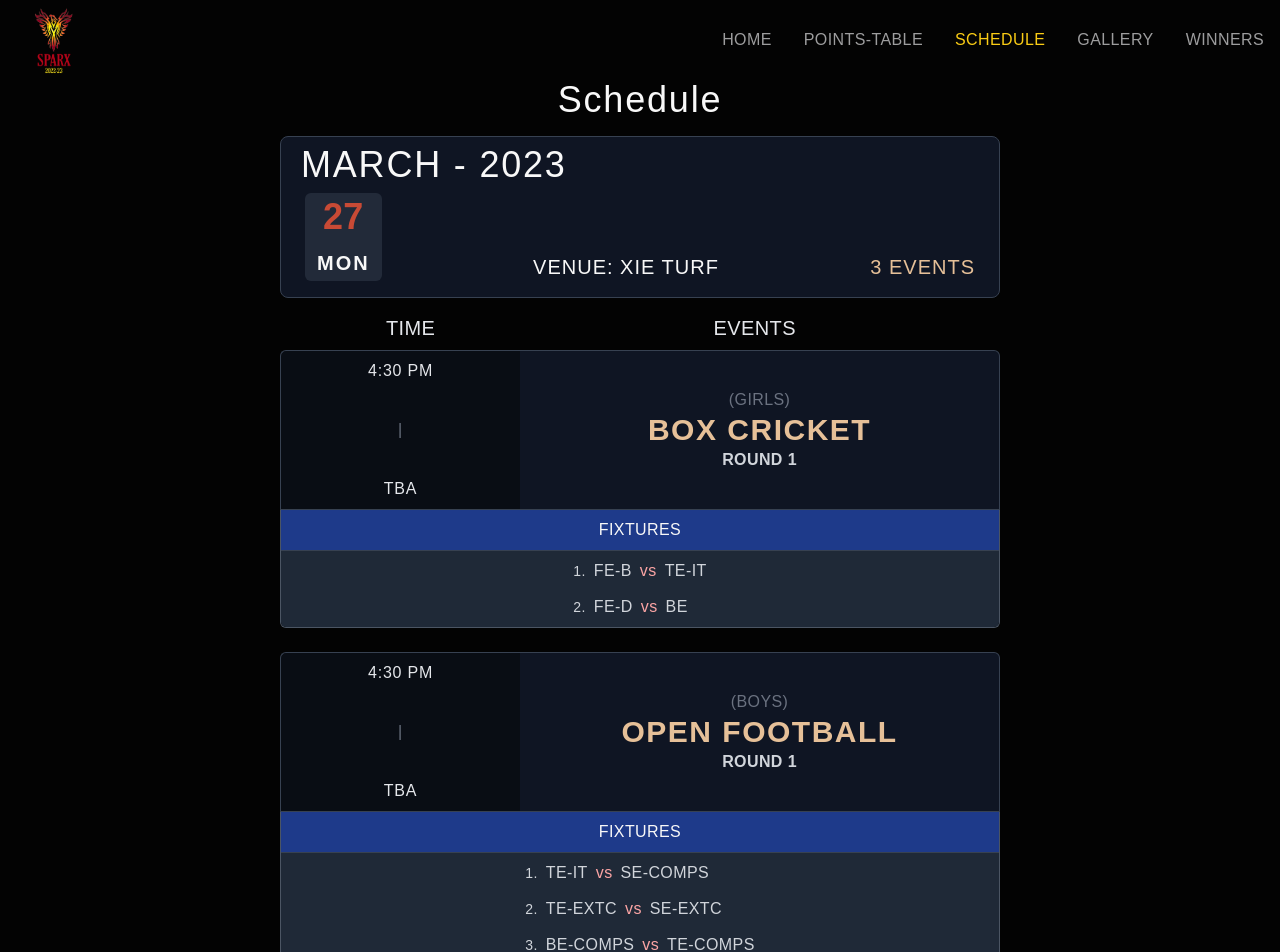
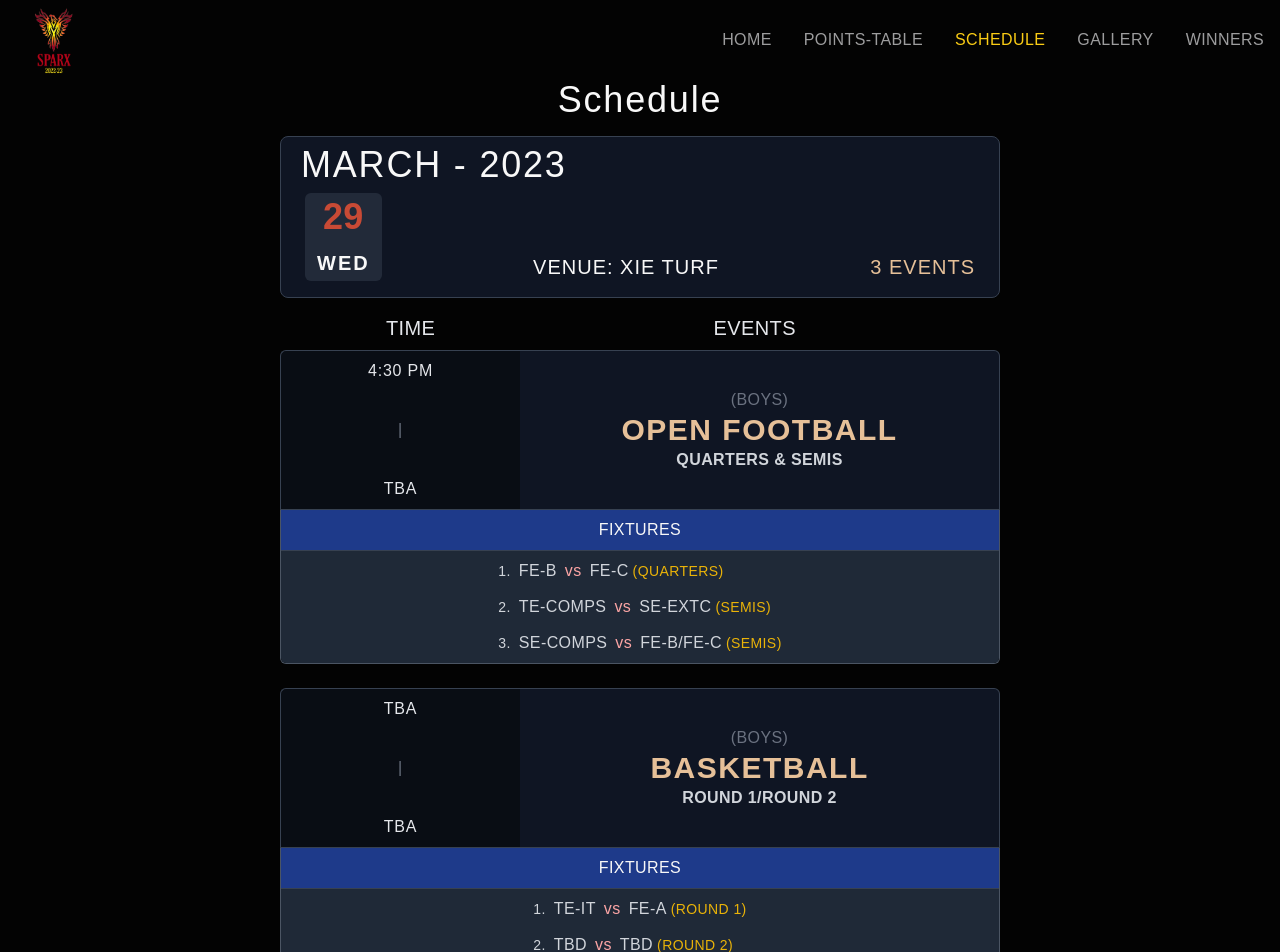
Before and after one commit to MrunalVaidya0715/sparx-website, a Next.js app in the folder sparx-web-app/: page /schedule in a window 1280 px wide. Shown: the top 952 px of the page. Built offline with nearby package versions, Linux system fonts and the light colour scheme.

Commit message:
Updated Schedule

```diff
--- a/sparx-web-app/components/Brackets.jsx
+++ b/sparx-web-app/components/Brackets.jsx
@@ -3,13 +3,13 @@ import React from 'react'
 const Brackets = () => {
     return (
         <div className=' flex w-full justify-center items-center'>
-            <div className=' border-2 max-w-[1024px] overflow-x-scroll overflow-scroll border-white/20 flex justify-center w-full items-start p-4'>
+            <div className=' border-2 border-white/20 flex justify-center w-full items-start p-4'>
                 <div className='  pb-20 flex gap-20 justify-center items-start w-full px-4 h-full'>
                     {/**Round 1 */}
-                    <div className=' flex w-[250px] flex-col gap-12 justify-between items-start'>
+                    <div className=' flex min-w-[250px] flex-col gap-12 justify-between items-start'>
                         {/**Label */}
                         <div>
-                            <h2 className='uppercase'>Round1</h2>
+                            <p className='uppercase md:text-3xl'>Round1</p>
                         </div>
                         {/**Matches */}
                         {/**Main Group 1 */}
@@ -198,10 +198,10 @@ const Brackets = () => {
 
 
                     {/**Quarter Final */}
-                    <div className=' flex w-[250px] flex-col gap-12 justify-between items-start'>
+                    <div className=' flex min-w-[250px] flex-col gap-12 justify-between items-start'>
                         {/**Label */}
                         <div>
-                            <h2 className='uppercase'>Quarters</h2>
+                            <p className='uppercase md:text-3xl'>Quarters</p>
                         </div>
                         {/**Matches */}
                         {/**Main Group 1 */}
@@ -338,10 +338,10 @@ const Brackets = () => {
 
                     {/**Semis */}
 
-                    <div className=' flex w-[250px] flex-col gap-12 justify-between items-start'>
+                    <div className=' flex min-w-[250px] flex-col gap-12 justify-between items-start'>
                         {/**Label */}
                         <div>
-                            <h2 className='uppercase'>Semis</h2>
+                            <p className='uppercase md:text-3xl'>Semis</p>
                         </div>
                         {/**Matches */}
                         {/**Main Group 1 */}
@@ -413,10 +413,10 @@ const Brackets = () => {
 
 
                     {/**Finals */}
-                    <div className=' flex w-[250px] flex-col gap-12 justify-between items-start'>
+                    <div className=' flex min-w-[250px] flex-col gap-12 justify-between items-start'>
                         {/**Label */}
                         <div>
-                            <h2 className='uppercase'>Finals</h2>
+                            <p className='uppercase md:text-3xl'>Finals</p>
                         </div>
                         {/**Matches */}
                         {/**Main Group 1 */}
--- a/sparx-web-app/components/EventTable.jsx
+++ b/sparx-web-app/components/EventTable.jsx
@@ -57,7 +57,7 @@ const EventTable = ({ event, from, to, gender, stage, fixtures }) => {
                                                 <div className=' flex '>
                                                     <p className='  text-sm '>{match.m}.</p>
                                                 </div>
-                                                <div className=' flex flex-wrap justify-start gap-1'>
+                                                <div className=' flex flex-wrap justify-start items-baseline gap-1'>
                                                     <div>
                                                         <p>{match.t1}</p>
                                                     </div>
@@ -66,6 +66,9 @@ const EventTable = ({ event, from, to, gender, stage, fixtures }) => {
                                                     </div>
                                                     <div>
                                                         <p>{match.t2}</p>
+                                                    </div>
+                                                    <div>
+                                                        <p className=' text-sm text-yellow-500'>({match.st})</p>
                                                     </div>
                                                 </div>
 
--- a/sparx-web-app/src/events.js
+++ b/sparx-web-app/src/events.js
@@ -3,47 +3,52 @@ export const Events = [
       id: 1,
       from: "4:30 pm",
       to: "TBA",
-    gender: "Girls",
-    event: "Box cricket",
-    stage: "Round 1",
-    fixtures : [
+      gender: "Boys",
+      event: "Open Football",
+      stage: "Quarters & Semis",
+      fixtures: [
          {
             m: 1,
             t1: "FE-B",
-         t2: "TE-IT"
+            t2: "FE-C",
+            st: "Quarters"
          },
          {
             m: 2,
-         t1: "FE-D",
-         t2: "BE"
+            t1: "TE-COMPS",
+            t2: "SE-EXTC",
+            st: "Semis"
          },
+         {
+            m: 3,
+            t1: "SE-COMPS",
+            t2: "FE-B/FE-C",
+            st: "Semis"
+         },
+
       ]
 
    },
    {
       id: 2,
-      from: "4:30 pm",
+      from: "TBA",
       to: "TBA",
       gender: "Boys",
-      event: "Open Football",
-      stage: "Round 1",
-      fixtures : [
+      event: "Basketball",
+      stage: "Round 1/Round 2",
+      fixtures: [
          {
             m: 1,
             t1: "TE-IT",
-           t2: "SE-COMPS"
+            t2: "FE-A",
+            st: "Round 1"
          },
          {
             m: 2,
-         t1: "TE-EXTC",
-         t2: "SE-EXTC"
-      },
-      {
-         m: 3,
-         t1: "BE-COMPS",
-         t2: "TE-COMPS"
-      },
-
+            t1: "TBD",
+            t2: "TBD",
+            st: "Round 2"
+         }
       ]
 
    },
@@ -51,15 +56,14 @@ export const Events = [
       id: 3,
       from: "TBA",
       to: "TBA",
-      gender: "Boys",
-      event: "Basketball",
+      gender: "Girls",
+      event: "Volleyball",
       stage: "Round 1",
-
-
 
    },
 
 
 
 
+
 ]
--- a/sparx-web-app/src/pages/schedule.jsx
+++ b/sparx-web-app/src/pages/schedule.jsx
@@ -19,10 +19,10 @@ const schedule = () => {
 
               <div className='px-3 py-1 flex flex-col gap-3 justify-between items-center bg-gray-700/50 rounded-md'>
                 <div>
-                  <h2 className=' text-[#C84A35]'>27</h2>
+                  <h2 className=' text-[#C84A35]'>29</h2>
                 </div>
                 <div>
-                  <h3 className='text-sm lg:text-xl font-bold tracking-widest uppercase'>MON</h3>
+                  <h3 className='text-sm lg:text-xl font-bold tracking-widest uppercase'>WED</h3>
 
                 </div>
               </div>
```
Lines whose indentation alone changed are shown as unchanged.
